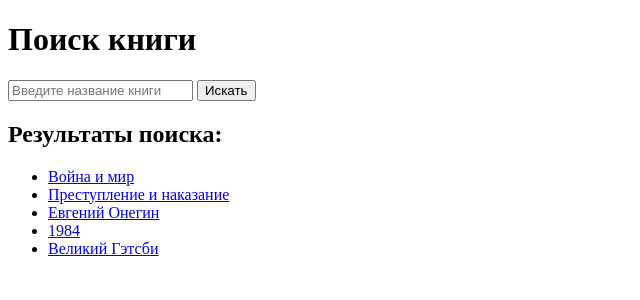
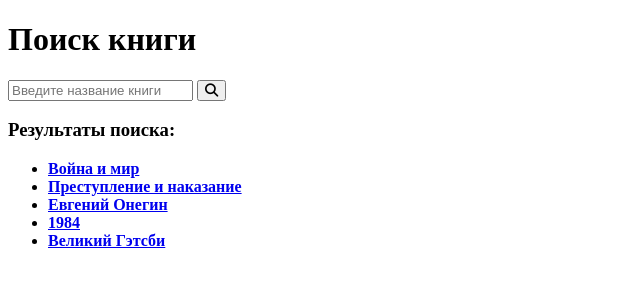
Before and after one commit to kostrv/django-booklib, a Django app: template books/templates/books/search.html in a window 1280 px wide. Shown: the part 98-398 px from the top of the page, without its empty margins (0-640 px from the left). Run offline with Django 5.2, Linux system fonts and the light colour scheme; the template is opened without the code that fills it: values that come from a table or form of the project are taken from there, others are empty; data comes from the database, SQL or seed files in the repository.

Commit message:
refactored css structure

```diff
--- a/books/templates/books/search.html
+++ b/books/templates/books/search.html
@@ -1,22 +1,34 @@
 {% extends 'books/base.html' %}
+{% load static %}
 
 {% block title %}Поиск книг{% endblock %}
 
+{% block extra_css %}
+    <link rel="stylesheet" href="{% static 'books/css/search.css' %}">
+{% endblock %}
+
 {% block content %}
+    <div class="search-container">
+        <div class="search-panel">
             <h1>Поиск книги</h1>
-    <form method="GET" action="{% url 'search' %}">
-        <input type="text" name="q" placeholder="Введите название книги">
-        <button type="submit">Искать</button>
+            <form method="GET" action="{% url 'search' %}" class="search-form">
+                <input type="text" name="q" placeholder="Введите название книги" class="search-input">
+                <button type="submit" class="search-button">
+                    <i class="fa fa-search"></i>
+                </button>
             </form>
-
+        </div>
+        <div class="result-container">
             {% if books %}
-        <h2>Результаты поиска:</h2>
+                <h3>Результаты поиска:</h3>
                 <ul>
                     {% for book in books %}
-                <li><a href="{% url 'book_detail' book.id %}">{{ book.title }}</a></li>
+                        <li><b><a href="{% url 'book_detail' book.id %}">{{ book.title }}</a></b></li>
                     {% endfor %}
                 </ul>
             {% elif request.GET.q %}
-        <p>Книги не найдены.</p>
+                <h3>Ничего не найдено.</h3>
             {% endif %}
+        </div>
+    </div>
 {% endblock %}
```
Lines whose indentation alone changed are shown as unchanged.
